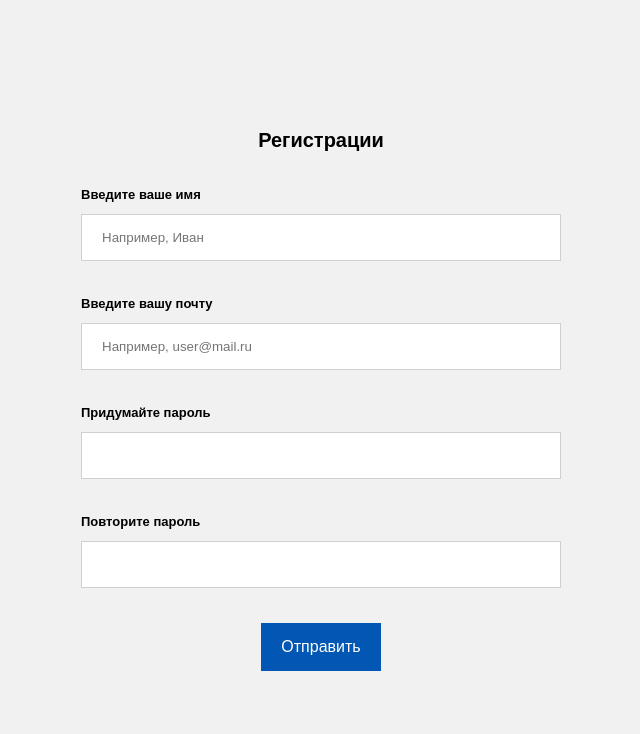
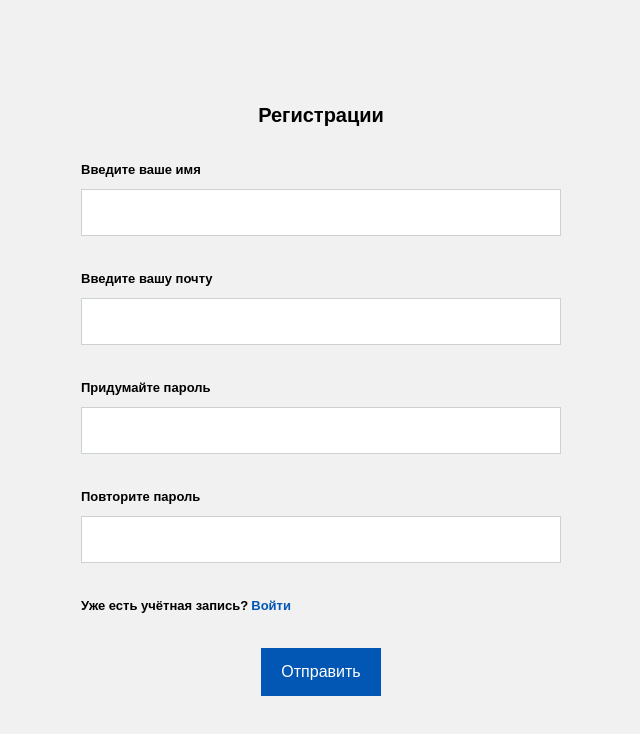
Before and after one commit to Aluminufloss/firtsProject, a website: page views/formRegistration.html in a window 1280 px wide. Shown: the whole page, without its empty margins (319-959 px from the left). Drawn offline with Linux system fonts and the light colour scheme.

Commit message:
forms were fixed

```diff
--- a/views/css/form.css
+++ b/views/css/form.css
@@ -94,3 +94,15 @@ body {
     background-repeat: no-repeat;
     background-position: right 5px center;
 }
+
+.form-ref {
+    font-size: 13px;
+    font-weight: 700;
+    margin-left: 3px;
+    color: #0157b3;
+    text-decoration: none;
+}
+
+.form-ref:hover {
+    text-decoration: underline;
+}
--- a/views/formRegistration.html
+++ b/views/formRegistration.html
@@ -13,13 +13,13 @@
             <div class="form-row">
                 <label class="form-group">
                     <span class="form-hint">Введите ваше имя</span>
-                    <input name="registration_name" type="text" class="field" placeholder="Например, Иван"required>
+                    <input name="registration_name" type="text" class="field" required>
                 </label>
             </div>
             <div class="form-row">
                 <label class="form-group">
                     <span class="form-hint">Введите вашу почту</span>
-                    <input name="registration_email" type="email" class="field" placeholder="Например, user@mail.ru" required>
+                    <input name="registration_email" type="email" class="field" required>
                 </label>
             </div>
             <div class="form-row">
@@ -35,6 +35,11 @@
                 </label>
             </div>
             <div class="form-row">
+                <label class="form-group">
+                    <span class="form-hint">Уже есть учётная запись?<a href="/auth/login" class="form-ref">Войти</a></span>
+                </label>
+            </div>
+            <div class="form-row">
                 <button name="registration_button" type="submit" class="form-button">Отправить</button>
             </div>
         </form>
```
Also changed, not shown: authController.js (+3 -5 lines), views/formLogin.html (+6 -1 lines).
